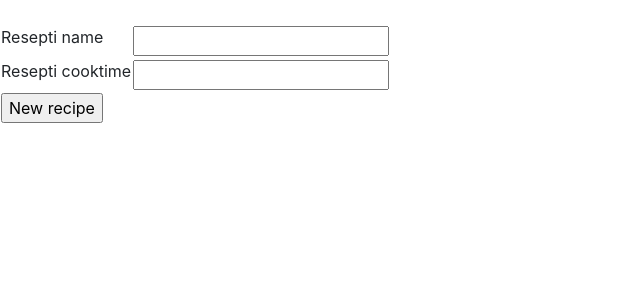
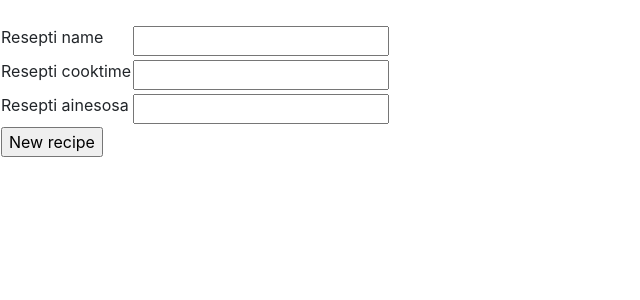
Before and after one commit to haxsampo/keittokirja, a Flask app: template application/templates/reseptit/new.html in a window 1280 px wide. Shown: the part 56-356 px from the top of the page, without its empty margins (0-640 px from the left). Run offline with Flask 2, Linux system fonts and the light colour scheme; the template is opened without the code that fills it: values that come from a table or form of the project are taken from there, others are empty; parts of the project's set-up code (start-up, migrations or seed data) failed here and were passed over; some libraries are stand-ins or nearby versions.

Commit message:
lisäämisessä voi laittaa ainesosan

```diff
--- a/application/reseptit/forms.py
+++ b/application/reseptit/forms.py
@@ -4,6 +4,7 @@ from wtforms import StringField, IntegerField, validators
 class ReseptiForm(FlaskForm):
     name = StringField("Resepti name", [validators.Length(min=2)])
     cooktime = IntegerField("Resepti cooktime")
+    ainesosa = StringField("Resepti ainesosa", [validators.Length(min=2)])
 
     class Meta:
         csrf = False
--- a/application/reseptit/models.py
+++ b/application/reseptit/models.py
@@ -29,10 +29,9 @@ class Resepti(Base):
     def find_reseptit_with_arg_ainesosa(haettava):
         stmt = text("SELECT r.name, r.id FROM resepti r, ainesosa a, resepti_ainesosa i "
                     "WHERE r.id = i.resepti_id AND a.id = i.ainesosa_id AND a.name = '" +
-                    haettava +"';"
-                    )
+                    haettava +"';" )
+
         res = db.engine.execute(stmt)
-        print(res)
         response = []
         for row in res:
             response.append({"name":row[0], "id":row[1]})
--- a/application/templates/reseptit/new.html
+++ b/application/templates/reseptit/new.html
@@ -34,6 +34,21 @@
             </td>
         </tr>
         <tr>
+            <td>
+                {{ form.ainesosa.label }}
+            </td>
+            <td>
+                {{ form.ainesosa }}
+            </td>
+            <td>
+                <ul>
+                    {% for error in form.ainesosa.errors %}
+                    <li>{{ error }}</li>
+                    {% endfor %}
+                </ul>
+            </td>
+        </tr>
+        <tr>
             <td colspan="2">
                 <input type="submit" value="New recipe"/>
             </td>
```
Also changed, not shown: application/reseptit/views.py (+6 -1 lines).
